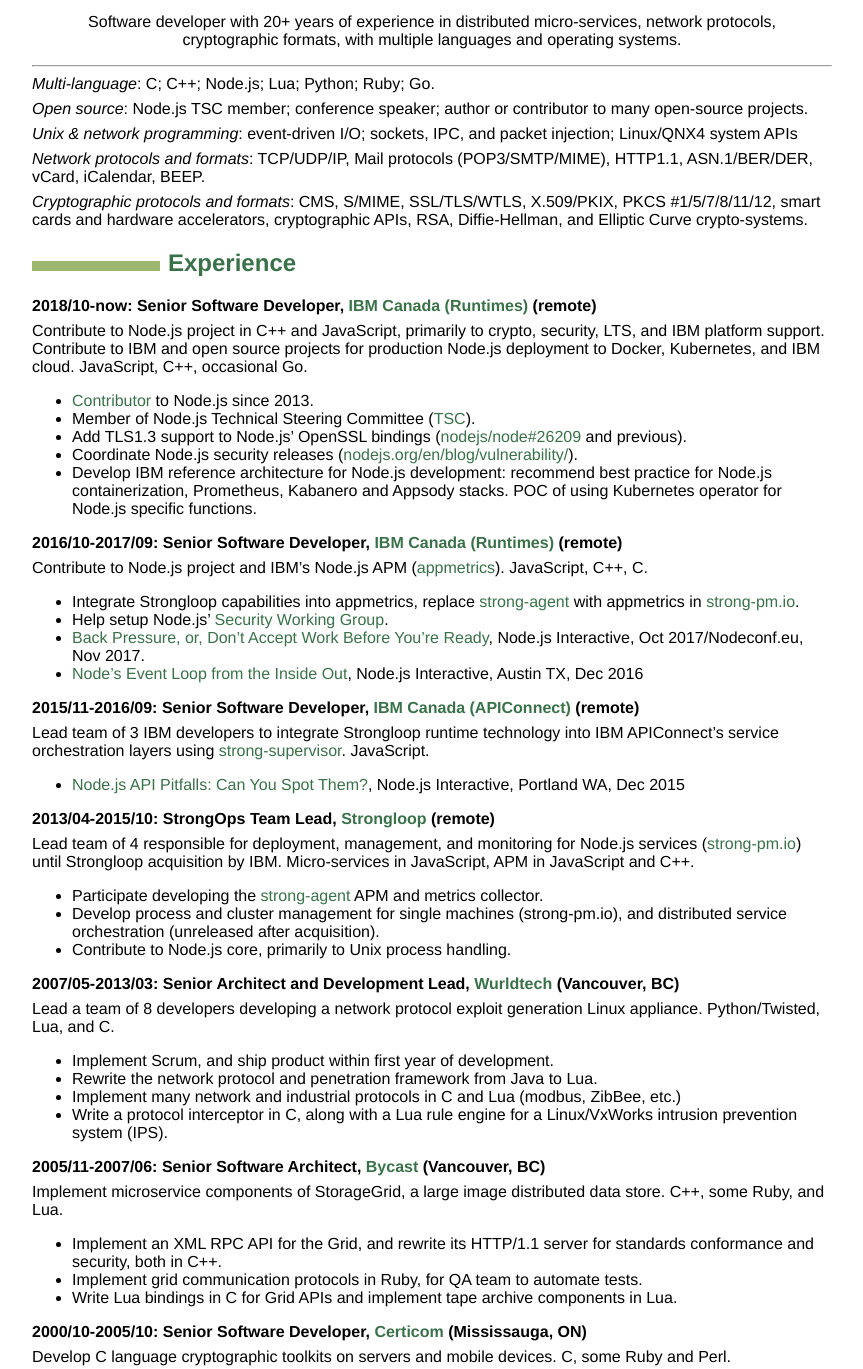
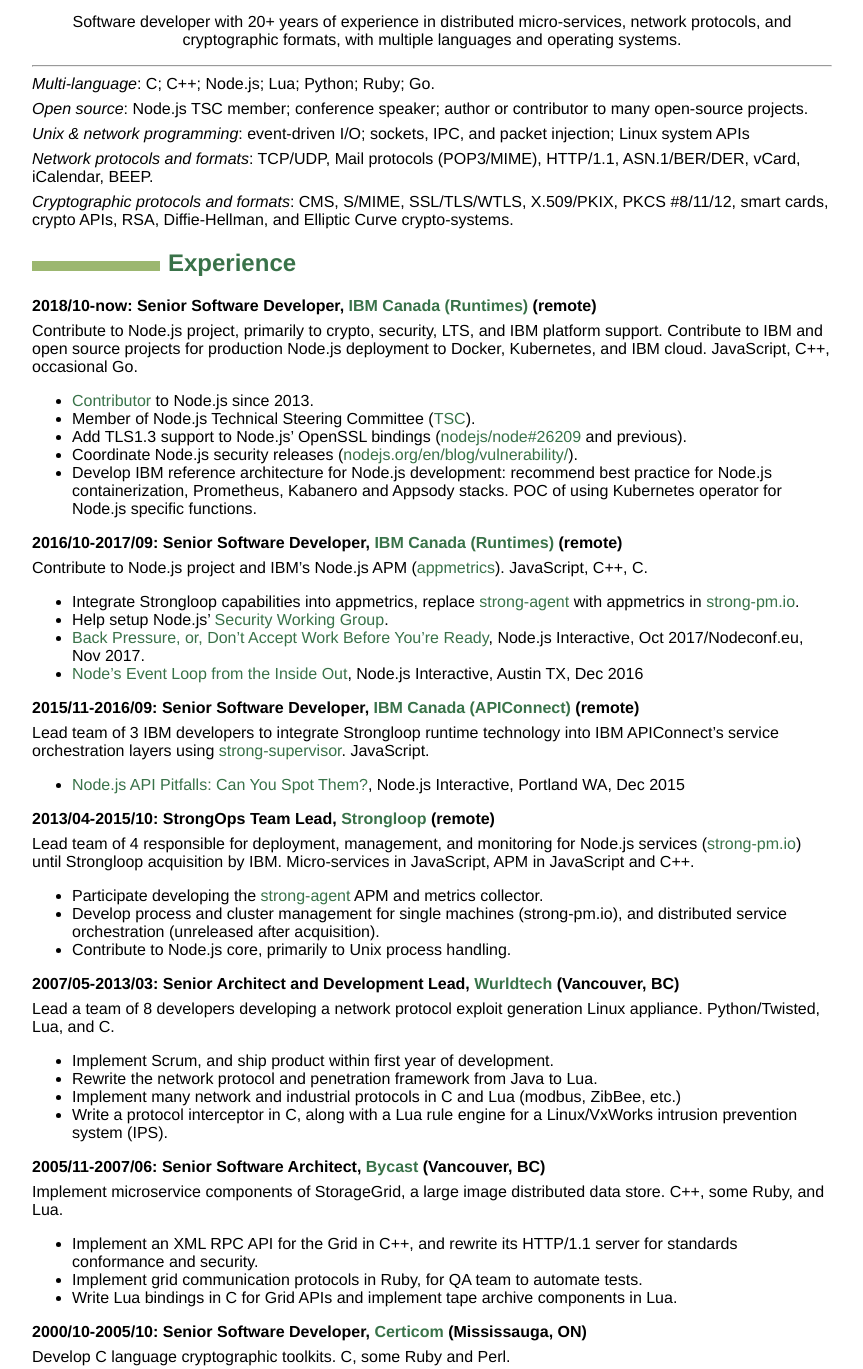
Before and after one commit to sam-github/sam-github.github.com, a plain HTML site: page sam-roberts.html in a window 1280 px wide. Shown: the part 148-1517 px from the top of the page, without its empty margins (208-1071 px from the left). Drawn offline with Linux system fonts and the light colour scheme.

Commit message:
resume: proofread

```diff
--- a/sam-roberts.html
+++ b/sam-roberts.html
@@ -112,17 +112,17 @@
 <p><a href="mailto:vieuxtech@gmail.com" class="email">vieuxtech@gmail.com</a> • (+1) 236-330-4820 • <a href="https://sam-github.github.io" target="_blank">@sam-github</a> • Vancouver, BC, Canada</p>
 </blockquote>
 <blockquote>
-<p>Software developer with 20+ years of experience in distributed micro-services, network protocols, cryptographic formats, with multiple languages and operating systems.</p>
+<p>Software developer with 20+ years of experience in distributed micro-services, network protocols, and cryptographic formats, with multiple languages and operating systems.</p>
 </blockquote>
 <hr />
 <p><em>Multi-language</em>: C; C++; Node.js; Lua; Python; Ruby; Go.</p>
 <p><em>Open source</em>: Node.js TSC member; conference speaker; author or contributor to many open-source projects.</p>
-<p><em>Unix &amp; network programming</em>: event-driven I/O; sockets, IPC, and packet injection; Linux/QNX4 system APIs</p>
-<p><em>Network protocols and formats</em>: TCP/UDP/IP, Mail protocols (POP3/SMTP/MIME), HTTP1.1, ASN.1/BER/DER, vCard, iCalendar, BEEP.</p>
-<p><em>Cryptographic protocols and formats</em>: CMS, S/MIME, SSL/TLS/WTLS, X.509/PKIX, PKCS #1/5/7/8/11/12, smart cards and hardware accelerators, cryptographic APIs, RSA, Diffie-Hellman, and Elliptic Curve crypto-systems.</p>
+<p><em>Unix &amp; network programming</em>: event-driven I/O; sockets, IPC, and packet injection; Linux system APIs</p>
+<p><em>Network protocols and formats</em>: TCP/UDP, Mail protocols (POP3/MIME), HTTP/1.1, ASN.1/BER/DER, vCard, iCalendar, BEEP.</p>
+<p><em>Cryptographic protocols and formats</em>: CMS, S/MIME, SSL/TLS/WTLS, X.509/PKIX, PKCS #8/11/12, smart cards, crypto APIs, RSA, Diffie-Hellman, and Elliptic Curve crypto-systems.</p>
 <h2 id="experience">Experience</h2>
 <p><strong>2018/10-now: Senior Software Developer, <a href="https://developer.ibm.com/node/sdk" target="_blank">IBM Canada (Runtimes)</a> (remote)</strong></p>
-<p>Contribute to Node.js project in C++ and JavaScript, primarily to crypto, security, LTS, and IBM platform support. Contribute to IBM and open source projects for production Node.js deployment to Docker, Kubernetes, and IBM cloud. JavaScript, C++, occasional Go.</p>
+<p>Contribute to Node.js project, primarily to crypto, security, LTS, and IBM platform support. Contribute to IBM and open source projects for production Node.js deployment to Docker, Kubernetes, and IBM cloud. JavaScript, C++, occasional Go.</p>
 <ul>
 <li><a href="https://github.com/nodejs/node/graphs/contributors" target="_blank">Contributor</a> to Node.js since 2013.</li>
 <li>Member of Node.js Technical Steering Committee (<a href="https://github.com/nodejs/node#tsc-technical-steering-committee" target="_blank">TSC</a>).</li>
@@ -161,12 +161,12 @@
 <p><strong>2005/11-2007/06: Senior Software Architect, <a href="http://bycast.com" target="_blank">Bycast</a> (Vancouver, BC)</strong></p>
 <p>Implement microservice components of StorageGrid, a large image distributed data store. C++, some Ruby, and Lua.</p>
 <ul>
-<li>Implement an XML RPC API for the Grid, and rewrite its HTTP/1.1 server for standards conformance and security, both in C++.</li>
+<li>Implement an XML RPC API for the Grid in C++, and rewrite its HTTP/1.1 server for standards conformance and security.</li>
 <li>Implement grid communication protocols in Ruby, for QA team to automate tests.</li>
 <li>Write Lua bindings in C for Grid APIs and implement tape archive components in Lua.</li>
 </ul>
 <p><strong>2000/10-2005/10: Senior Software Developer, <a href="http://certicom.com" target="_blank">Certicom</a> (Mississauga, ON)</strong></p>
-<p>Develop C language cryptographic toolkits on servers and mobile devices. C, some Ruby and Perl.</p>
+<p>Develop C language cryptographic toolkits. C, some Ruby and Perl.</p>
 <ul>
 <li>Extend WTLS protocol toolkit, troubleshoot vendor interoperability problems.</li>
 <li>Propose and implement Crypto-C API extensions to support 3rd party and hardware-based crypto.</li>
@@ -192,11 +192,11 @@
 <dt>C+Lua</dt>
 <dd>• <a href="https://github.com/diegonehab/luasocket" target="_blank">luasocket</a>, <a href="https://github.com/diegonehab/luasocket/commits?author=sam-github" target="_blank">forked</a>, integrated multiple CVS and Mercurial forks into github, brought collaborators together, and passed project back to original author • C/Lua bindings: <a href="https://github.com/sam-github/pcap-lua" target="_blank">pcap-lua</a>, <a href="https://github.com/sam-github/netfilter-lua" target="_blank">netfilter-lua</a>, <a href="https://github.com/sam-github/termios-lua" target="_blank">termios-lua</a>, <a href="https://github.com/sam-github/bcrc-lua" target="_blank">bcrc-lua</a>
 </dd>
+<dt>C</dt>
+<dd>• <a href="https://github.com/libnet/libnet" target="_blank">libnet</a>, adopted a widely used packet crafting and injection library • <a href="https://mailutils.org" target="_blank">GNU mailutils</a>, <a href="http://git.savannah.gnu.org/cgit/mailutils.git/log/?qt=author&amp;q=Sam+Roberts" target="_blank">commits</a> to email address decoding, file locking, SMTP
+</dd>
 <dt>Ruby</dt>
 <dd>• vCard and iCalendar support (<a href="https://github.com/sam-github/vpim" target="_blank">vpim</a>), &gt; 1million downloads • ZeroConf DNS service discovery (<a href="https://github.com/sam-github/net-mdns" target="_blank">net-mdns</a>)
-</dd>
-<dt>C</dt>
-<dd>• <a href="https://github.com/libnet/libnet" target="_blank">libnet</a>, adopted a widely used packet crafting and injection library • <a href="https://mailutils.org" target="_blank">GNU mailutils</a>, <a href="http://git.savannah.gnu.org/cgit/mailutils.git/log/?qt=author&amp;q=Sam+Roberts" target="_blank">commits</a> to email address decoding, file locking, SMTP
 </dd>
 <dt>Go</dt>
 <dd>• <a href="https://github.com/sam-github/git-walk" target="_blank">git-walk</a>, recursive, parallel command execution in Ruby, Node.js, and Go • <a href="https://github.com/sam-github/operator-nodejs" target="_blank">operator-nodejs</a>, operator that triggers Node.js diagnostic reports • <a href="https://github.com/wtfutil/wtf/pull/869" target="_blank">wtfutil secret store</a>, use docker-credential-helpers to store API keys and other secrets • <a href="https://github.com/sam-github/whereami" target="_blank">whereami</a>, example app to explore Go programming and channels
```
Also changed, not shown: 1 other file.
